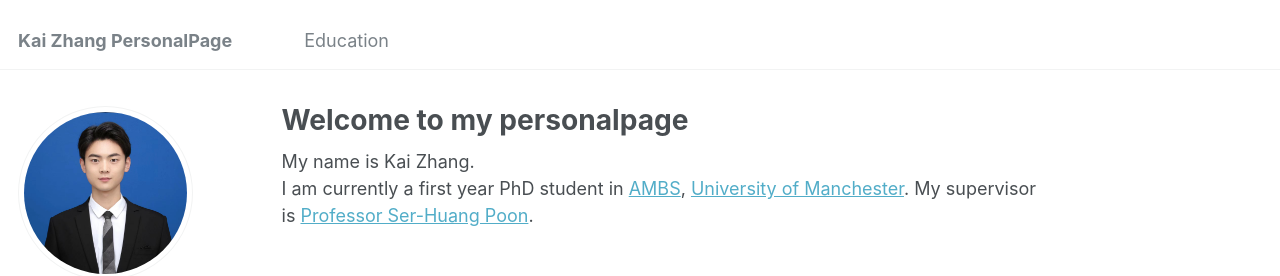
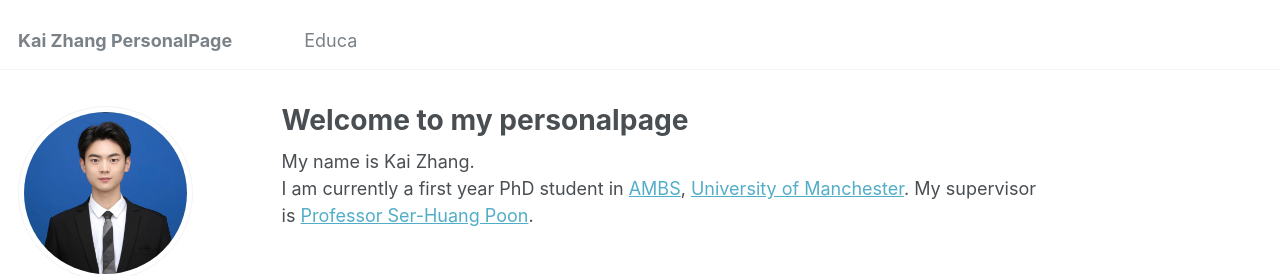
Before and after one commit to kaizhang1015/kaizhang1015.github.io, a Jekyll site: the page built from _pages/about.md, in a window 1280 px wide. Shown: the top 276 px of the page. Built offline with Jekyll 4.4.1, drawn with Linux system fonts in a browser that asks for light colours.

Commit message:
Update navigation.yml

```diff
--- a/_data/navigation.yml
+++ b/_data/navigation.yml
@@ -5,7 +5,7 @@
 # prevent it from being included in the site.
 
 main:
-  - title: "Education"
+  - title: "Educa"
     url: /education/
 
   # - title: "Talks"
```
